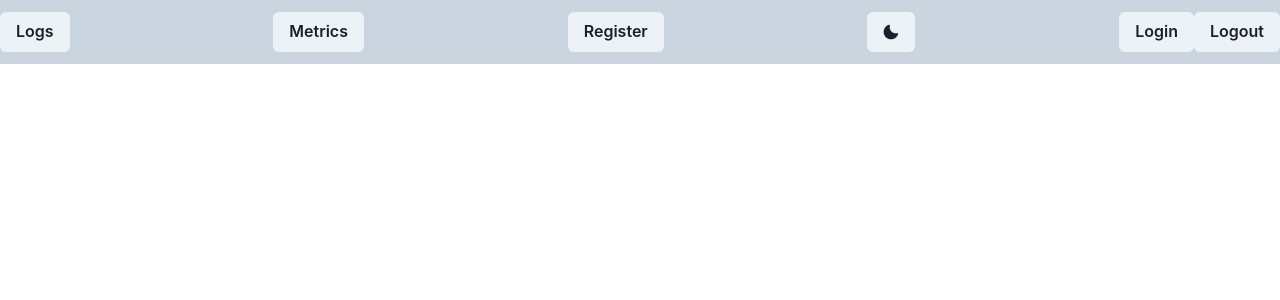
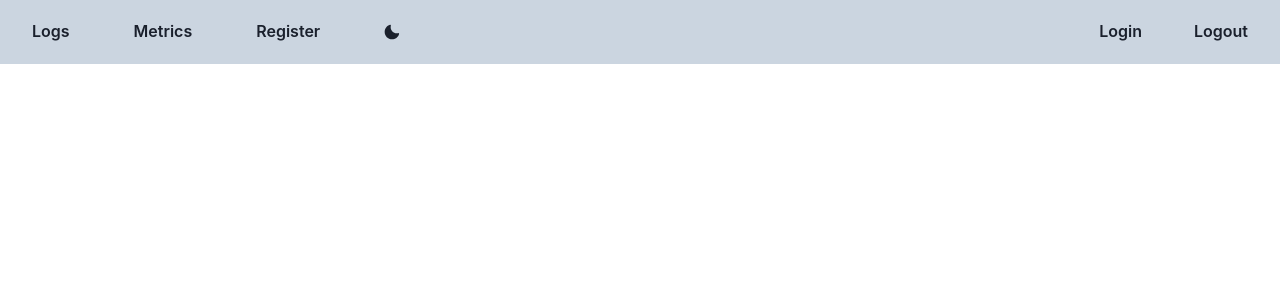
Before and after one commit to ndoolan/ClimbTime, a React app: page / in a window 1280 px wide. Shown: the top 300 px of the page. Built offline with nearby package versions, Linux system fonts and the light colour scheme.

Commit message:
NavButtons/Spacing

```diff
--- a/src/client/components/Login/Login.tsx
+++ b/src/client/components/Login/Login.tsx
@@ -66,7 +66,9 @@ const Login = () => {
   const { isOpen, onOpen, onClose } = useDisclosure();
   return (
     <>
-      <Button onClick={onOpen}>Login</Button>
+      <Button bg="transparent" onClick={onOpen}>
+        Login
+      </Button>
 
       <Modal isOpen={isOpen} onClose={onClose}>
         <ModalOverlay />
--- a/src/client/components/NavBar/NavBar.tsx
+++ b/src/client/components/NavBar/NavBar.tsx
@@ -26,18 +26,28 @@ const NavBar = () => {
   const bgColor = useColorModeValue('gray.300', 'black.800'); // plug in new Light Mode Color?
 
   return (
-    <Box bg={bgColor}>
+    <Box bg={bgColor} px={4}>
       <Flex h={16} alignItems={'center'} justifyContent={'space-between'}>
-        <Button onClick={() => navigate('/logs')}>Logs</Button>
-        <Button onClick={() => navigate('/metrics')}>Metrics</Button>
-        <Button onClick={() => navigate('/register')}>Register</Button>
-        <Button onClick={toggleColorMode}>
-          {colorMode === 'light' ? <MoonIcon /> : <SunIcon />}
-        </Button>
+        <Stack direction={'row'} spacing={8}>
+          <Button bg="transparent" onClick={() => navigate('/logs')}>
+            Logs
+          </Button>
+          <Button bg="transparent" onClick={() => navigate('/metrics')}>
+            Metrics
+          </Button>
+          <Button bg="transparent" onClick={() => navigate('/register')}>
+            Register
+          </Button>
+          <Button bg="transparent" onClick={toggleColorMode}>
+            {colorMode === 'light' ? <MoonIcon /> : <SunIcon />}
+          </Button>
+        </Stack>
 
         <Flex>
-          <Login />
-          <Button onClick={handleLogout}>Logout</Button>
+          <Stack direction={'row'} spacing={5}>
+            <Login />
+            <Button bg="transparent" onClick={handleLogout}>Logout</Button>
+          </Stack>
         </Flex>
       </Flex>
     </Box>
```
